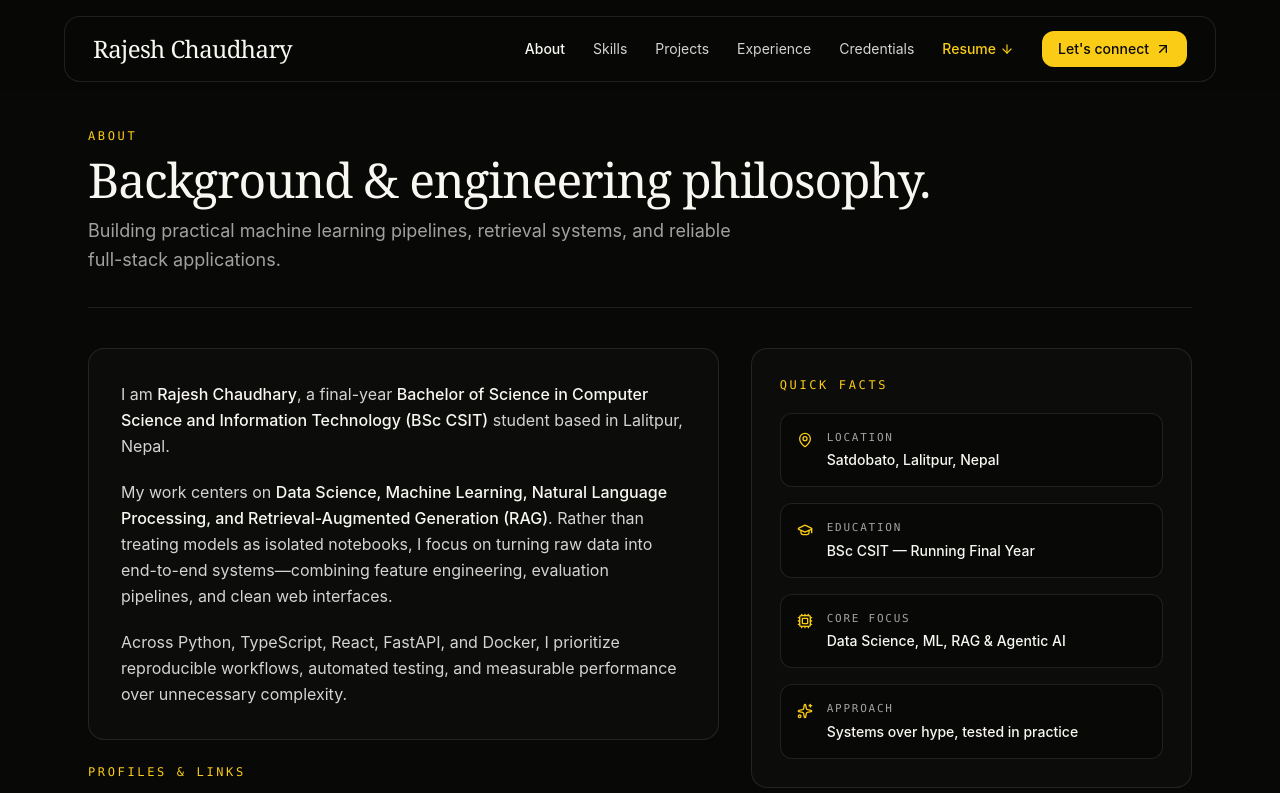
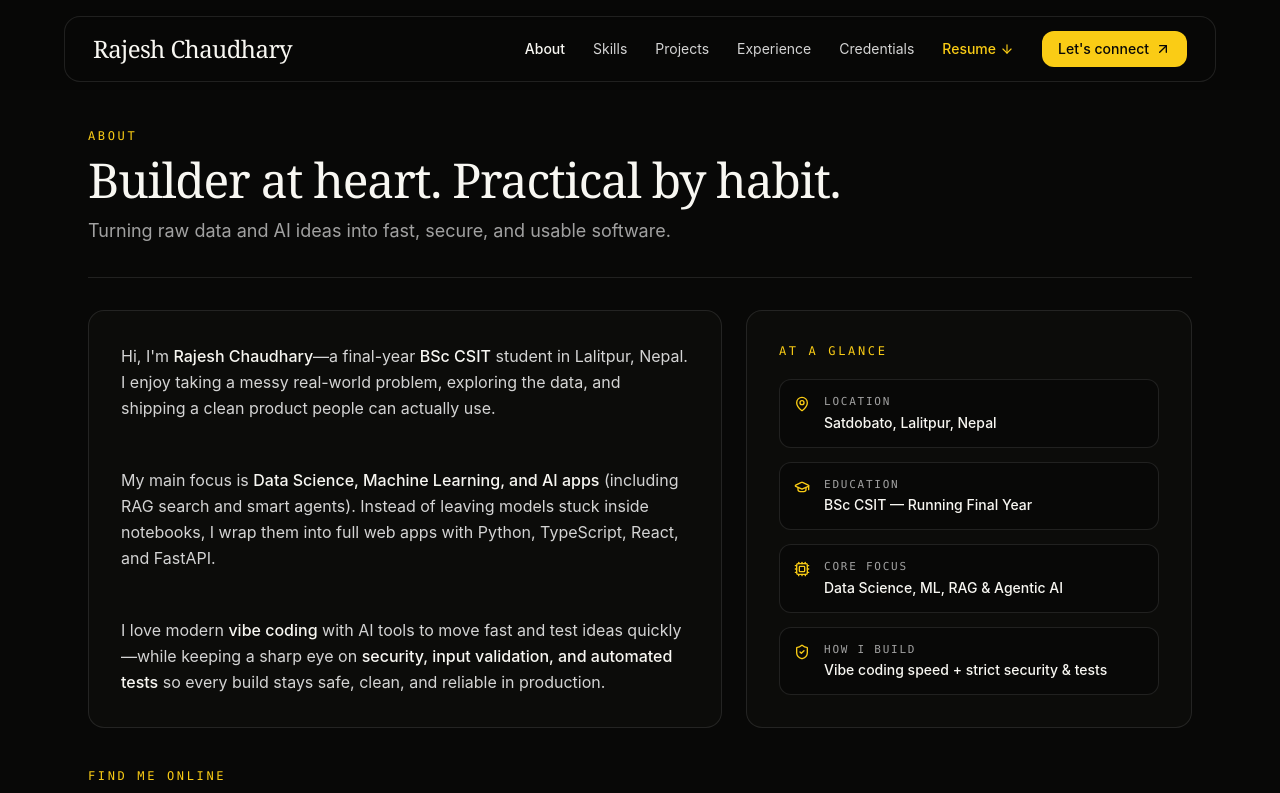
Before and after one commit to rajeshchauhdary/Portfolio, a React (Vite) app: page /about in a window 1280 px wide. Shown: the top 793 px of the page. Built offline with nearby package versions, Linux system fonts and the light colour scheme.

Commit message:
style: balance About page layout and refine plain-language copy with vibe coding and security

```diff
--- a/src/pages/About.jsx
+++ b/src/pages/About.jsx
@@ -5,7 +5,7 @@ import {
   Cpu,
   ArrowUpRight,
   Trophy,
-  Sparkles,
+  ShieldCheck,
 } from 'lucide-react';
 
 function GitHubIcon({ className }) {
@@ -76,56 +76,77 @@ const quickFacts = [
     icon: Cpu,
   },
   {
-    label: 'Approach',
-    value: 'Systems over hype, tested in practice',
-    icon: Sparkles,
+    label: 'How I Build',
+    value: 'Vibe coding speed + strict security & tests',
+    icon: ShieldCheck,
   },
 ];
 
 export default function About() {
   return (
-    <div className="max-w-6xl mx-auto px-4 sm:px-6 pt-8 pb-16 space-y-10">
+    <div className="max-w-6xl mx-auto px-4 sm:px-6 pt-8 pb-16 space-y-8">
       <div className="space-y-3 border-b border-white/10 pb-8">
         <span className="inline-block text-xs font-mono text-[#FACC15] uppercase tracking-[0.22em]">
           ABOUT
         </span>
         <h1 className="text-3xl sm:text-5xl font-serif tracking-tight text-[#F8F7F2]">
-          Background &amp; engineering philosophy.
+          Builder at heart. Practical by habit.
         </h1>
         <p className="text-neutral-400 text-base sm:text-lg max-w-2xl leading-relaxed">
-          Building practical machine learning pipelines, retrieval systems, and reliable full-stack applications.
+          Turning raw data and AI ideas into fast, secure, and usable software.
         </p>
       </div>
 
-      <div className="grid grid-cols-1 lg:grid-cols-12 gap-8 items-start">
-        <div className="lg:col-span-7 space-y-6">
-          <div className="rounded-2xl border border-white/10 bg-[#0C0C0A] p-6 sm:p-8 space-y-5 text-neutral-300 text-base leading-relaxed">
+      <div className="grid grid-cols-1 lg:grid-cols-12 gap-6 items-stretch">
+        <div className="lg:col-span-7 rounded-2xl border border-white/10 bg-[#0C0C0A] p-6 sm:p-8 flex flex-col justify-between space-y-5 text-neutral-300 text-base leading-relaxed">
           <p>
-              I am <span className="text-[#F8F7F2] font-medium">Rajesh Chaudhary</span>, a final-year{' '}
-              <span className="text-[#F8F7F2] font-medium">
-                Bachelor of Science in Computer Science and Information Technology (BSc CSIT)
-              </span>{' '}
-              student based in Lalitpur, Nepal.
+            Hi, I&apos;m <span className="text-[#F8F7F2] font-medium">Rajesh Chaudhary</span>—a final-year{' '}
+            <span className="text-[#F8F7F2] font-medium">BSc CSIT</span> student in Lalitpur, Nepal. I enjoy taking a messy real-world problem, exploring the data, and shipping a clean product people can actually use.
           </p>
 
           <p>
-              My work centers on{' '}
-              <span className="text-[#F8F7F2] font-medium">
-                Data Science, Machine Learning, Natural Language Processing, and Retrieval-Augmented Generation (RAG)
-              </span>
-              . Rather than treating models as isolated notebooks, I focus on turning raw data into end-to-end systems—combining feature engineering, evaluation pipelines, and clean web interfaces.
+            My main focus is <span className="text-[#F8F7F2] font-medium">Data Science, Machine Learning, and AI apps</span> (including RAG search and smart agents). Instead of leaving models stuck inside notebooks, I wrap them into full web apps with Python, TypeScript, React, and FastAPI.
           </p>
 
           <p>
-              Across Python, TypeScript, React, FastAPI, and Docker, I prioritize reproducible workflows, automated testing, and measurable performance over unnecessary complexity.
+            I love modern <span className="text-[#F8F7F2] font-medium">vibe coding</span> with AI tools to move fast and test ideas quickly—while keeping a sharp eye on <span className="text-[#F8F7F2] font-medium">security, input validation, and automated tests</span> so every build stays safe, clean, and reliable in production.
           </p>
         </div>
 
+        <aside className="lg:col-span-5 rounded-2xl border border-white/10 bg-[#0C0C0A] p-6 sm:p-8 flex flex-col justify-between space-y-5">
+          <span className="block text-xs font-mono text-[#FACC15] uppercase tracking-[0.22em]">
+            AT A GLANCE
+          </span>
+
           <div className="space-y-3.5">
+            {quickFacts.map((fact) => {
+              const Icon = fact.icon;
+              return (
+                <div
+                  key={fact.label}
+                  className="flex items-start gap-3.5 rounded-xl border border-white/10 bg-[#080807] p-3.5"
+                >
+                  <Icon className="w-4 h-4 text-[#FACC15] shrink-0 mt-0.5" />
+                  <div className="space-y-0.5">
+                    <div className="text-[11px] font-mono uppercase tracking-[0.16em] text-neutral-400">
+                      {fact.label}
+                    </div>
+                    <div className="text-sm font-medium text-[#F8F7F2]">
+                      {fact.value}
+                    </div>
+                  </div>
+                </div>
+              );
+            })}
+          </div>
+        </aside>
+      </div>
+
+      <section className="space-y-3.5 pt-2">
         <span className="block text-xs font-mono text-[#FACC15] uppercase tracking-[0.22em]">
-              PROFILES &amp; LINKS
+          FIND ME ONLINE
         </span>
-            <div className="grid grid-cols-1 sm:grid-cols-2 gap-3.5">
+        <div className="grid grid-cols-1 sm:grid-cols-2 lg:grid-cols-4 gap-4">
           {profiles.map((item) => {
             const Icon = item.icon;
             return (
@@ -136,7 +157,7 @@ export default function About() {
                 rel="noopener noreferrer"
                 className="group flex items-center justify-between rounded-2xl border border-white/10 bg-[#0C0C0A] p-4 hover:border-[#FACC15]/50 transition-colors"
               >
-                    <div className="flex items-center gap-3.5 min-w-0">
+                <div className="flex items-center gap-3 min-w-0">
                   <div className="rounded-xl border border-white/10 bg-[#080807] p-2.5 text-[#FACC15] shrink-0">
                     <Icon className="w-4 h-4" />
                   </div>
@@ -154,37 +175,7 @@ export default function About() {
             );
           })}
         </div>
-          </div>
-        </div>
-
-        <aside className="lg:col-span-5 rounded-2xl border border-white/10 bg-[#0C0C0A] p-6 sm:p-7 space-y-5">
-          <span className="block text-xs font-mono text-[#FACC15] uppercase tracking-[0.22em]">
-            QUICK FACTS
-          </span>
-
-          <div className="space-y-4">
-            {quickFacts.map((fact) => {
-              const Icon = fact.icon;
-              return (
-                <div
-                  key={fact.label}
-                  className="flex items-start gap-3.5 rounded-xl border border-white/10 bg-[#080807] p-4"
-                >
-                  <Icon className="w-4 h-4 text-[#FACC15] shrink-0 mt-0.5" />
-                  <div className="space-y-1">
-                    <div className="text-[11px] font-mono uppercase tracking-[0.16em] text-neutral-400">
-                      {fact.label}
-                    </div>
-                    <div className="text-sm font-medium text-[#F8F7F2]">
-                      {fact.value}
-                    </div>
-                  </div>
-                </div>
-              );
-            })}
-          </div>
-        </aside>
-      </div>
+      </section>
     </div>
   );
 }
```
Lines whose indentation alone changed are shown as unchanged.
